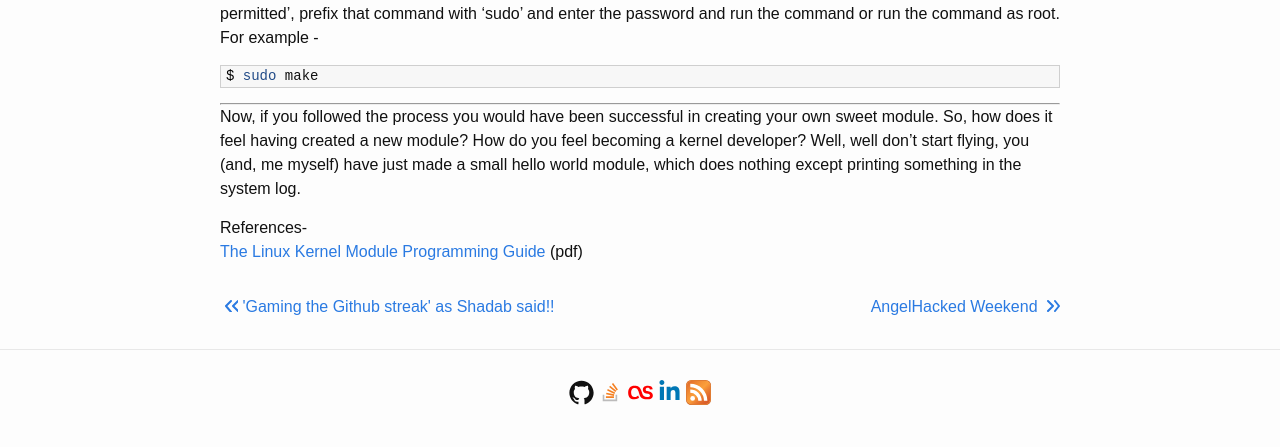
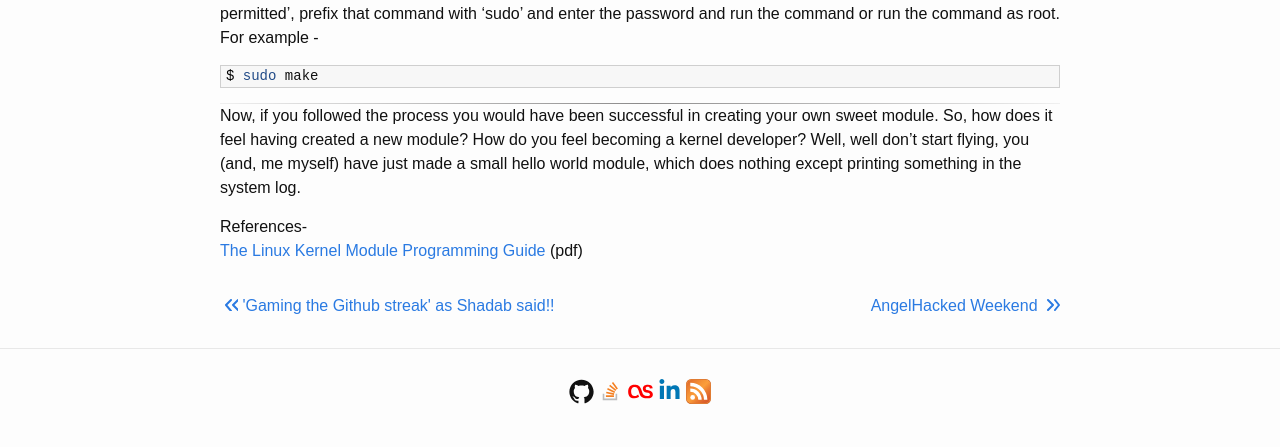
Before and after one commit to TrigonaMinima/TrigonaMinima.github.io, a Jekyll site: the page built from _posts/2014-05-31-writing-linux-kernel-module.md, in a window 1280 px wide. Shown: the part 2674-3121 px from the top of the page. Built offline with Jekyll 4.4.1, drawn with Linux system fonts in a browser that asks for light colours.

Commit message:
Add: Good looking <hr>

```diff
--- a/_sass/_base.scss
+++ b/_sass/_base.scss
@@ -208,3 +208,14 @@ blockquote {
             text-decoration: none;
         }
 }
+
+
+// creates a good looking horizontal rule (divider)
+hr {
+    border: 0;
+    height: 1px;
+    background-image: -webkit-linear-gradient(left, #f0f0f0, #8c8b8b, #f0f0f0);
+    background-image: -moz-linear-gradient(left, #f0f0f0, #8c8b8b, #f0f0f0);
+    background-image: -ms-linear-gradient(left, #f0f0f0, #8c8b8b, #f0f0f0);
+    background-image: -o-linear-gradient(left, #f0f0f0, #8c8b8b, #f0f0f0);
+  }
```
